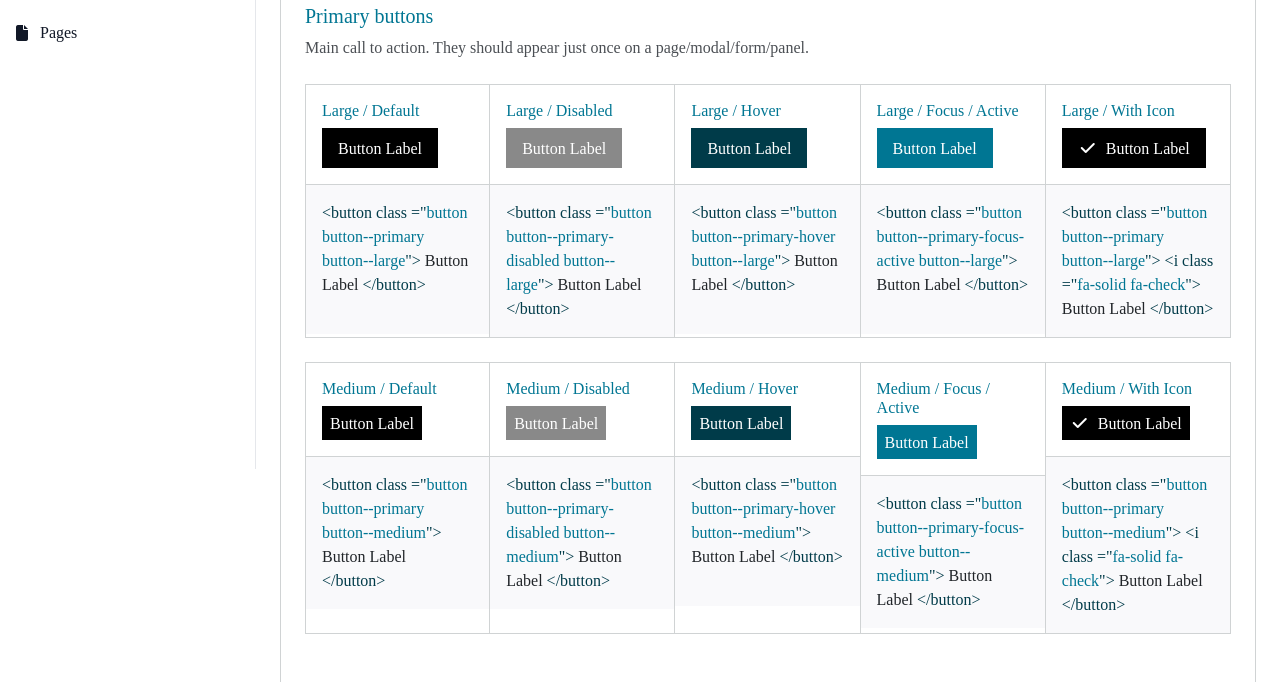
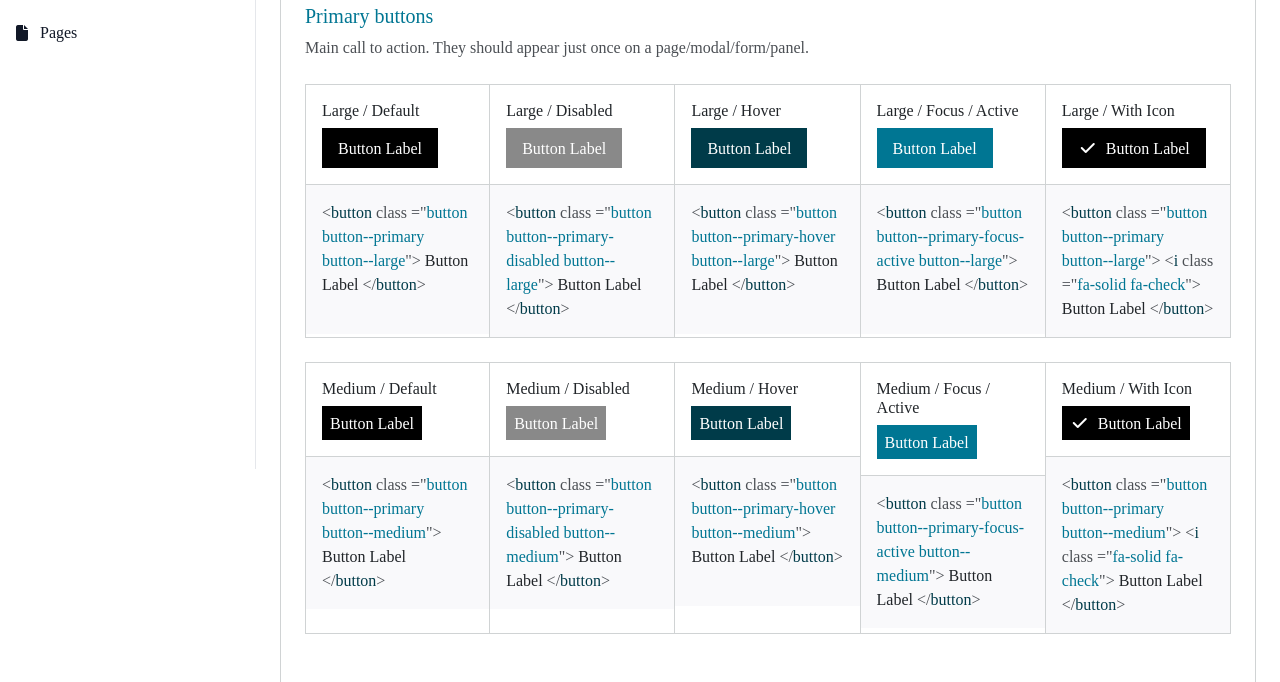
Before and after one commit to appencyanbaltazar/appen-css-design-system, a website: page atoms.html in a window 1280 px wide. Shown: the part 331-1013 px from the top of the page. Drawn offline with nearby package versions, Linux system fonts and the light colour scheme.

Commit message:
paragraphs, box

```diff
--- a/scss/main.scss
+++ b/scss/main.scss
@@ -58,6 +58,9 @@
 
         .box {
             border: $box-border;
+            h3 {
+                font-weight: 500;
+            }
             + .box {
                 border-left: 0;
             }
@@ -84,7 +87,7 @@
             }
             &.punctuation,
             &.attr-name {
-                color: $brand-secondary;
+                color: $gray-60;
             }
             &.attr-value {
                 color: $brand-secondary-2;
@@ -108,7 +111,7 @@
 
 // ATOMS
     // Typography
-        h1, h2, h3, h4, h5, h6 {
+        h1, h2 {
             color: $brand-secondary-2;
             + p,
             + hr + p {
```
Also changed, not shown: stylesheets/main.css, 1 other file.
